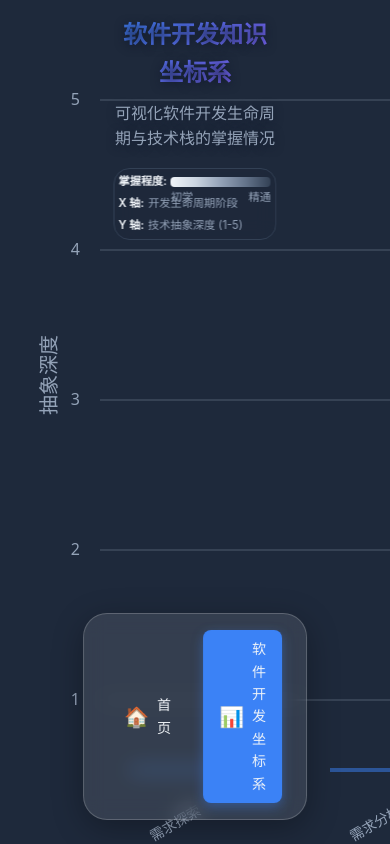
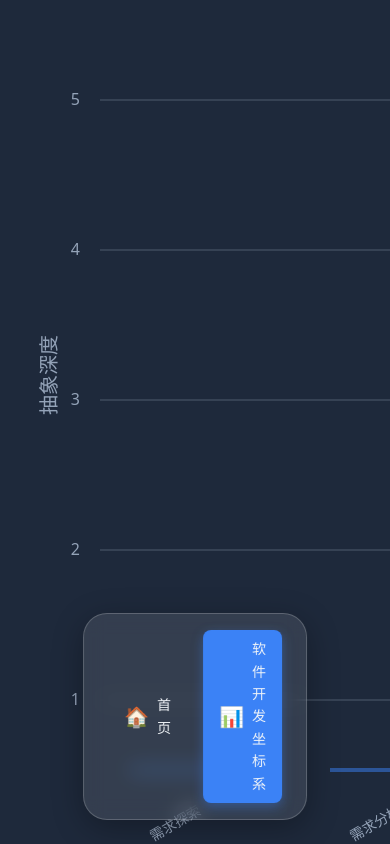
Before and after one commit to qiudeng7/the-blog, a Vue app: page /software-development in a window 390 px wide. Built offline with nearby package versions, Linux system fonts and the light colour scheme.

Commit message:
v1.6.0-视差效果: 移除标题并添加视差效果
- 移除页面顶部标题和说明
- 实现鼠标视差效果（画布轻微跟随鼠标）
- 使用 requestAnimationFrame 实现平滑动画
- 全屏纯净画布体验

```diff
--- a/src/composables/useCoordinateCanvas.ts
+++ b/src/composables/useCoordinateCanvas.ts
@@ -1,5 +1,5 @@
 /**
- * Canvas 无限画布 - 支持缩放和平移
+ * Canvas 无限画布 - 支持缩放和视差效果
  */
 
 import { ref, onMounted, onUnmounted, watch, type Ref } from 'vue'
@@ -38,12 +38,13 @@ export function useCoordinateCanvas(
   const translateX = ref(0)
   const translateY = ref(0)
 
-  // 拖拽状态
-  const isDragging = ref(false)
-  const dragStartX = ref(0)
-  const dragStartY = ref(0)
-  const dragStartTranslateX = ref(0)
-  const dragStartTranslateY = ref(0)
+  // 视差效果
+  const parallaxX = ref(0)
+  const parallaxY = ref(0)
+  const targetParallaxX = ref(0)
+  const targetParallaxY = ref(0)
+  const parallaxStrength = 0.03  // 视差强度
+  let animationFrameId: number | null = null
 
   // 布局配置（世界坐标）
   const padding = { top: 100, right: 100, bottom: 150, left: 100 }
@@ -84,16 +85,16 @@ export function useCoordinateCanvas(
   // 世界坐标转屏幕坐标
   function worldToScreen(x: number, y: number): { x: number; y: number } {
     return {
-      x: x * scale.value + translateX.value,
-      y: y * scale.value + translateY.value
+      x: x * scale.value + translateX.value + parallaxX.value,
+      y: y * scale.value + translateY.value + parallaxY.value
     }
   }
 
   // 屏幕坐标转世界坐标
   function screenToWorld(x: number, y: number): { x: number; y: number } {
     return {
-      x: (x - translateX.value) / scale.value,
-      y: (y - translateY.value) / scale.value
+      x: (x - translateX.value - parallaxX.value) / scale.value,
+      y: (y - translateY.value - parallaxY.value) / scale.value
     }
   }
 
@@ -110,7 +111,40 @@ export function useCoordinateCanvas(
   // 应用变换
   function applyTransform(): void {
     if (!ctx.value) return
-    ctx.value.setTransform(scale.value, 0, 0, scale.value, translateX.value, translateY.value)
+    ctx.value.setTransform(
+      scale.value,
+      0,
+      0,
+      scale.value,
+      translateX.value + parallaxX.value,
+      translateY.value + parallaxY.value
+    )
+  }
+
+  // 平滑视差动画
+  function animateParallax(): void {
+    const ease = 0.08  // 缓动系数
+
+    parallaxX.value += (targetParallaxX.value - parallaxX.value) * ease
+    parallaxY.value += (targetParallaxY.value - parallaxY.value) * ease
+
+    draw()
+
+    // 继续动画直到接近目标值
+    if (
+      Math.abs(targetParallaxX.value - parallaxX.value) > 0.1 ||
+      Math.abs(targetParallaxY.value - parallaxY.value) > 0.1
+    ) {
+      animationFrameId = requestAnimationFrame(animateParallax)
+    }
+  }
+
+  // 触发视差动画
+  function triggerParallax(): void {
+    if (animationFrameId !== null) {
+      cancelAnimationFrame(animationFrameId)
+    }
+    animationFrameId = requestAnimationFrame(animateParallax)
   }
 
   // 绘制坐标轴和网格
@@ -301,20 +335,7 @@ export function useCoordinateCanvas(
     return null
   }
 
-  // 鼠标按下（开始拖拽）
-  function handleMouseDown(event: MouseEvent): void {
-    isDragging.value = true
-    dragStartX.value = event.clientX
-    dragStartY.value = event.clientY
-    dragStartTranslateX.value = translateX.value
-    dragStartTranslateY.value = translateY.value
-
-    if (canvasRef.value) {
-      canvasRef.value.style.cursor = 'grabbing'
-    }
-  }
-
-  // 鼠标移动
+  // 鼠标移动（视差效果）
   function handleMouseMove(event: MouseEvent): void {
     const rect = canvasRef.value?.getBoundingClientRect()
     if (!rect) return
@@ -322,17 +343,14 @@ export function useCoordinateCanvas(
     const mouseX = event.clientX - rect.left
     const mouseY = event.clientY - rect.top
 
-    // 处理拖拽
-    if (isDragging.value) {
-      const dx = event.clientX - dragStartX.value
-      const dy = event.clientY - dragStartY.value
+    // 计算视差偏移（鼠标相对于画布中心的偏移）
+    const centerX = canvasWidth.value / 2
+    const centerY = canvasHeight.value / 2
 
-      translateX.value = dragStartTranslateX.value + dx
-      translateY.value = dragStartTranslateY.value + dy
+    targetParallaxX.value = (centerX - mouseX) * parallaxStrength
+    targetParallaxY.value = (centerY - mouseY) * parallaxStrength
 
-      draw()
-      return
-    }
+    triggerParallax()
 
     // 检测悬停
     const point = checkPointHover(mouseX, mouseY)
@@ -343,27 +361,22 @@ export function useCoordinateCanvas(
       hoveredStage.value = stage
 
       if (canvasRef.value) {
-        canvasRef.value.style.cursor = point || stage ? 'pointer' : 'grab'
+        canvasRef.value.style.cursor = point || stage ? 'pointer' : 'default'
       }
 
       draw()
     }
   }
 
-  // 鼠标松开
-  function handleMouseUp(): void {
-    isDragging.value = false
-    if (canvasRef.value) {
-      canvasRef.value.style.cursor = hoveredPoint.value || hoveredStage.value ? 'pointer' : 'grab'
-    }
-  }
-
   // 鼠标离开
   function handleMouseLeave(): void {
-    isDragging.value = false
     hoveredPoint.value = null
     hoveredStage.value = null
-    draw()
+
+    // 重置视差
+    targetParallaxX.value = 0
+    targetParallaxY.value = 0
+    triggerParallax()
   }
 
   // 滚轮缩放
@@ -433,26 +446,25 @@ export function useCoordinateCanvas(
     window.addEventListener('resize', handleResize)
 
     // 鼠标事件
-    canvasRef.value.addEventListener('mousedown', handleMouseDown)
     canvasRef.value.addEventListener('mousemove', handleMouseMove)
-    canvasRef.value.addEventListener('mouseup', handleMouseUp)
     canvasRef.value.addEventListener('mouseleave', handleMouseLeave)
     canvasRef.value.addEventListener('wheel', handleWheel, { passive: false })
 
     // 设置初始光标
     if (canvasRef.value) {
-      canvasRef.value.style.cursor = 'grab'
+      canvasRef.value.style.cursor = 'default'
     }
   })
 
   onUnmounted(() => {
     window.removeEventListener('resize', handleResize)
     if (canvasRef.value) {
-      canvasRef.value.removeEventListener('mousedown', handleMouseDown)
       canvasRef.value.removeEventListener('mousemove', handleMouseMove)
-      canvasRef.value.removeEventListener('mouseup', handleMouseUp)
       canvasRef.value.removeEventListener('mouseleave', handleMouseLeave)
       canvasRef.value.removeEventListener('wheel', handleWheel)
+    }
+    if (animationFrameId !== null) {
+      cancelAnimationFrame(animationFrameId)
     }
   })
 
--- a/src/views/SoftwareDevelopment.vue
+++ b/src/views/SoftwareDevelopment.vue
@@ -1,36 +1,10 @@
 <template>
   <div class="software-development">
-    <header class="page-header">
-      <h1 class="page-title">软件开发知识坐标系</h1>
-      <p class="page-subtitle">
-        可视化软件开发生命周期与技术栈的掌握情况
-      </p>
-      <div class="legend">
-        <div class="legend-item">
-          <span class="legend-label">掌握程度:</span>
-          <div class="legend-gradient">
-            <span class="gradient-label">初学</span>
-            <span class="gradient-label">精通</span>
-          </div>
-        </div>
-        <div class="legend-item">
-          <span class="legend-label">X 轴:</span>
-          <span>开发生命周期阶段</span>
-        </div>
-        <div class="legend-item">
-          <span class="legend-label">Y 轴:</span>
-          <span>技术抽象深度 (1-5)</span>
-        </div>
-      </div>
-    </header>
-
-    <div class="canvas-container">
-      <canvas
-        ref="canvasRef"
-        class="coordinate-canvas"
-        @mousemove="handleCanvasMouseMove"
-      />
-    </div>
+    <canvas
+      ref="canvasRef"
+      class="coordinate-canvas"
+      @mousemove="handleCanvasMouseMove"
+    />
 
     <StageTooltip
       ref="tooltipRef"
@@ -85,109 +59,9 @@ function handleCanvasMouseMove(event: MouseEvent) {
   padding: 0;
 }
 
-.page-header {
-  position: fixed;
-  top: var(--spacing-lg);
-  left: 50%;
-  transform: translateX(-50%);
-  z-index: 10;
-  text-align: center;
-  pointer-events: none;
-}
-
-.page-title {
-  font-size: 2rem;
-  font-weight: 700;
-  margin-bottom: var(--spacing-sm);
-  background: linear-gradient(135deg, var(--color-accent), #8b5cf6);
-  -webkit-background-clip: text;
-  -webkit-text-fill-color: transparent;
-  background-clip: text;
-  text-shadow: 0 2px 10px rgba(15, 23, 42, 0.8);
-}
-
-.page-subtitle {
-  font-size: 1rem;
-  color: var(--color-text-secondary);
-  margin-bottom: var(--spacing-md);
-  text-shadow: 0 2px 10px rgba(15, 23, 42, 0.8);
-}
-
-.legend {
-  display: flex;
-  flex-wrap: wrap;
-  justify-content: center;
-  gap: var(--spacing-md);
-  padding: var(--spacing-sm) var(--spacing-md);
-  background: rgba(30, 41, 59, 0.9);
-  backdrop-filter: blur(10px);
-  border: 1px solid var(--color-border);
-  border-radius: var(--radius-lg);
-  pointer-events: auto;
-}
-
-.legend-item {
-  display: flex;
-  align-items: center;
-  gap: var(--spacing-xs);
-  font-size: 0.8rem;
-  color: var(--color-text-secondary);
-}
-
-.legend-label {
-  font-weight: 600;
-  color: var(--color-text-primary);
-}
-
-.legend-gradient {
-  width: 100px;
-  height: 10px;
-  background: linear-gradient(to right, #f1f5f9, #cbd5e1, #94a3b8, #64748b, #334155);
-  border-radius: var(--radius-sm);
-  position: relative;
-  display: flex;
-  justify-content: space-between;
-}
-
-.gradient-label {
-  font-size: 0.7rem;
-  position: relative;
-  top: 12px;
-}
-
-.canvas-container {
-  position: fixed;
-  top: 0;
-  left: 0;
-  width: 100%;
-  height: 100%;
-  background: var(--color-bg-primary);
-}
-
 .coordinate-canvas {
   width: 100%;
   height: 100%;
   display: block;
 }
-
-@media (max-width: 768px) {
-  .page-header {
-    top: var(--spacing-md);
-    padding: 0 var(--spacing-md);
-  }
-
-  .page-title {
-    font-size: 1.5rem;
-  }
-
-  .legend {
-    flex-direction: column;
-    gap: var(--spacing-xs);
-    padding: var(--spacing-xs);
-  }
-
-  .legend-item {
-    font-size: 0.7rem;
-  }
-}
 </style>
```
